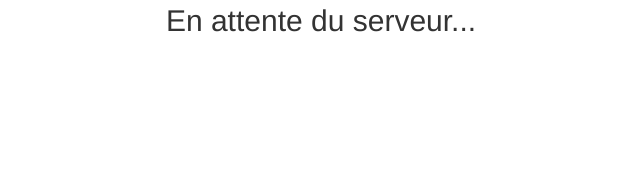
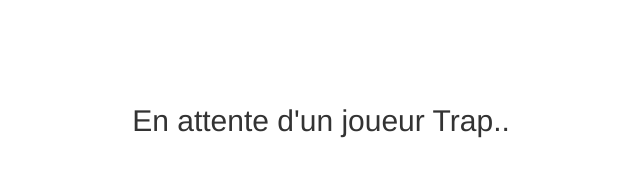
Before and after one commit to AntoineThebaud/ProjetIHM_ChatNoir, a website: page public/index.html in a window 1280 px wide. Both pictures are taken after a click on the button "JOIN". Shown: the whole page, without its empty margins (319-959 px from the left). Drawn offline with nearby package versions, Linux system fonts and the light colour scheme; no server answers.

Commit message:
correctifs mineurs affichage

```diff
--- a/public/css/index.css
+++ b/public/css/index.css
@@ -1,4 +1,3 @@
-
 
 .ctm-btn-title {
 	float: right !important;
@@ -41,10 +40,7 @@
   width: 325px;
   height: 325px;
 }
-.titleStyle {
-	text-align: center;
-	font-size: 30px ;
-}
+
 .row {
 	width:100%;
 	margin:auto ;
@@ -62,3 +58,8 @@
 .top-offset {
   margin-top: 100px;
 }
+
+.disclaimer {
+  text-align: center;
+  font-size: 30px ;
+}
--- a/public/partials/waiting-join-game.htm
+++ b/public/partials/waiting-join-game.htm
@@ -1,7 +1,7 @@
 <div class="container-fluid">
     <div class="row-fluid">
-        <div class="titleStyle">
-            En attente du serveur...
+        <div class="disclaimer top-offset">
+            En attente d'un joueur Trap..
         </div>
     </div>
 </div>
```
Also changed, not shown: public/partials/end-loose.htm (+1 -1 lines), public/partials/end-win.htm (+1 -1 lines), public/partials/game-cat-screen.htm (+1 -1 lines), public/partials/game-host-screen.htm (+1 -1 lines), public/partials/waiting-create-game.htm (+2 -2 lines).
